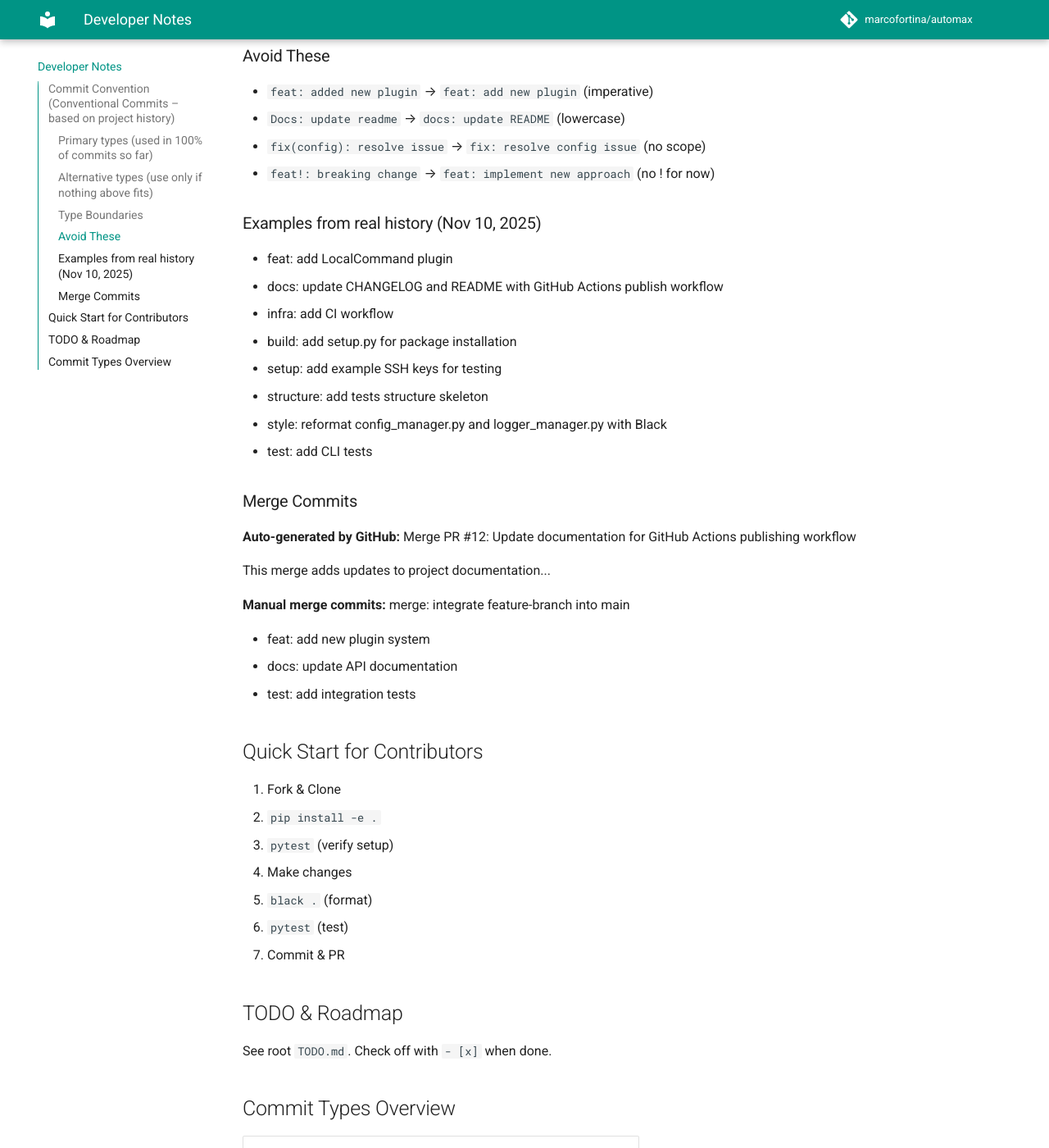
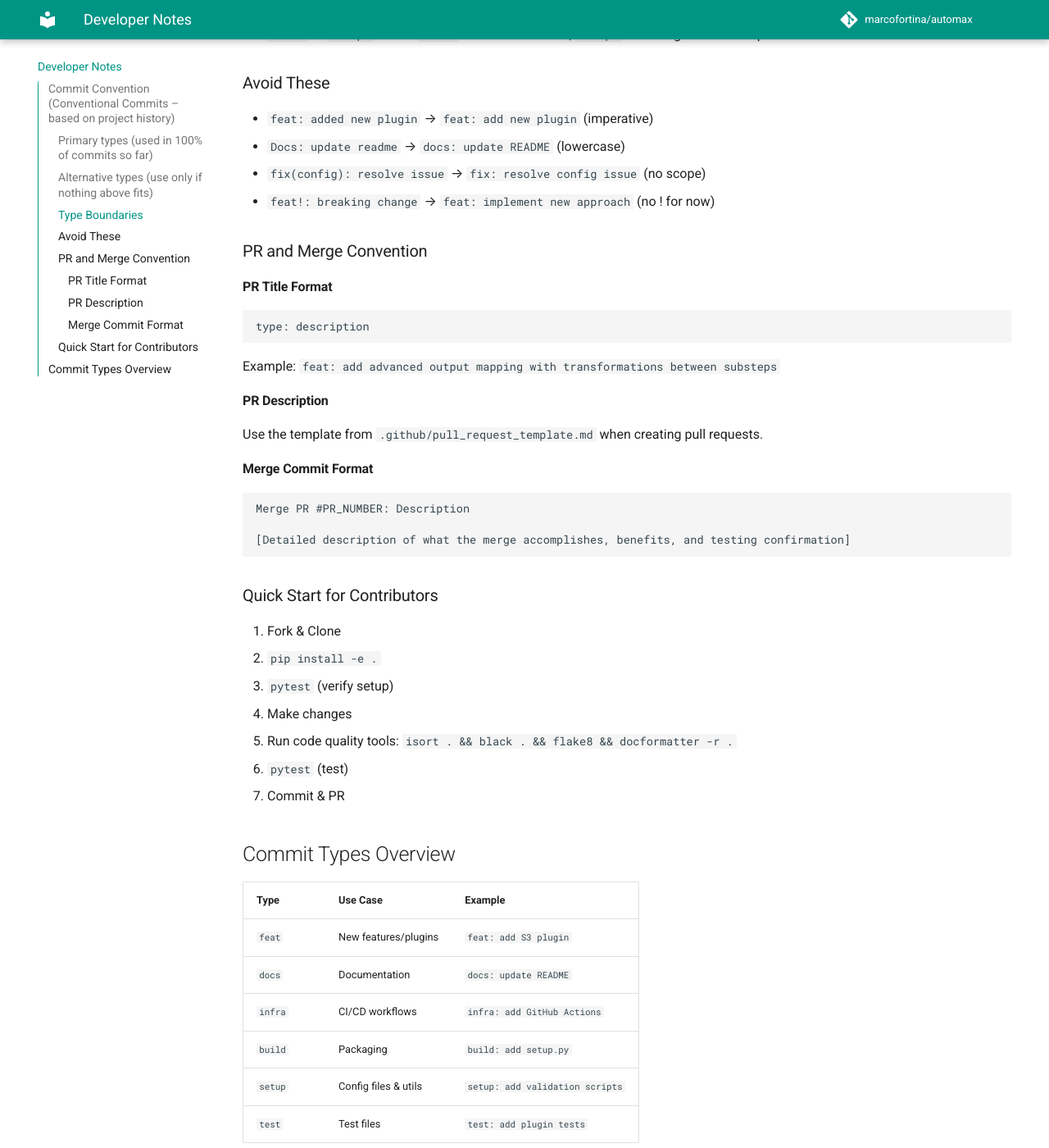
Before and after one commit to marcofortina/automax, an MkDocs documentation site: the page built from docs/DEVELOPER-NOTES.md, in a window 1280 px wide and 1400 px high, scrolled down 1063 px. Shown: the whole window at 82% size. Built offline with MkDocs 1.6.1 and Material for MkDocs 9.7.7, drawn with Linux system fonts in a browser that asks for light colours; comment, search, counter and statistics services are not loaded; some of the changed text lies outside the part shown.

Commit message:
docs: add pull request template and update contribution docs

````diff
--- a/docs/DEVELOPER-NOTES.md
+++ b/docs/DEVELOPER-NOTES.md
@@ -24,6 +24,9 @@ We use **lowercase** types + imperative mood. No scope unless needed `(core)`, n
 - `test:` Test files only
   Es: `test: add unit tests for plugins`
 - `fix:` Bug fixes (used in branch names: fixes/docs)
+  Es: `fix: restore step execution features from legacy system`
+- `refactor:` Code refactoring without changing behavior
+  Es: `refactor: replace argparse with Click`
 
 ### Alternative types (use only if nothing above fits)
 - `config:` → specific config files (es. pytest.ini, but we prefer setup)
@@ -41,40 +44,32 @@ We use **lowercase** types + imperative mood. No scope unless needed `(core)`, n
 - `fix(config): resolve issue` → `fix: resolve config issue` (no scope)
 - `feat!: breaking change` → `feat: implement new approach` (no ! for now)
 
-### Examples from real history (Nov 10, 2025)
-- feat: add LocalCommand plugin
-- docs: update CHANGELOG and README with GitHub Actions publish workflow
-- infra: add CI workflow
-- build: add setup.py for package installation
-- setup: add example SSH keys for testing
-- structure: add tests structure skeleton
-- style: reformat config_manager.py and logger_manager.py with Black
-- test: add CLI tests
+### PR and Merge Convention
 
-### Merge Commits
-**Auto-generated by GitHub:**
-Merge PR #12: Update documentation for GitHub Actions publishing workflow
+#### PR Title Format
+```text
+type: description
+```
+Example: `feat: add advanced output mapping with transformations between substeps`
 
-This merge adds updates to project documentation...
+#### PR Description
+Use the template from `.github/pull_request_template.md` when creating pull requests.
 
-**Manual merge commits:**
-merge: integrate feature-branch into main
+#### Merge Commit Format
+```text
+Merge PR #PR_NUMBER: Description
 
-- feat: add new plugin system
-- docs: update API documentation
-- test: add integration tests
+[Detailed description of what the merge accomplishes, benefits, and testing confirmation]
+```
 
-## Quick Start for Contributors
+### Quick Start for Contributors
 1. Fork & Clone
 2. `pip install -e .`
 3. `pytest` (verify setup)
 4. Make changes
-5. `black .` (format)
+5. Run code quality tools: `isort . && black . && flake8 && docformatter -r .`
 6. `pytest` (test)
 7. Commit & PR
-
-## TODO & Roadmap
-See root `TODO.md`. Check off with `- [x]` when done.
 
 ## Commit Types Overview
 | Type       | Use Case                          | Example |
````
Also changed, not shown: docs/CONTRIBUTING.md (+7 -36 lines), .github/pull_request_template.md (added).
